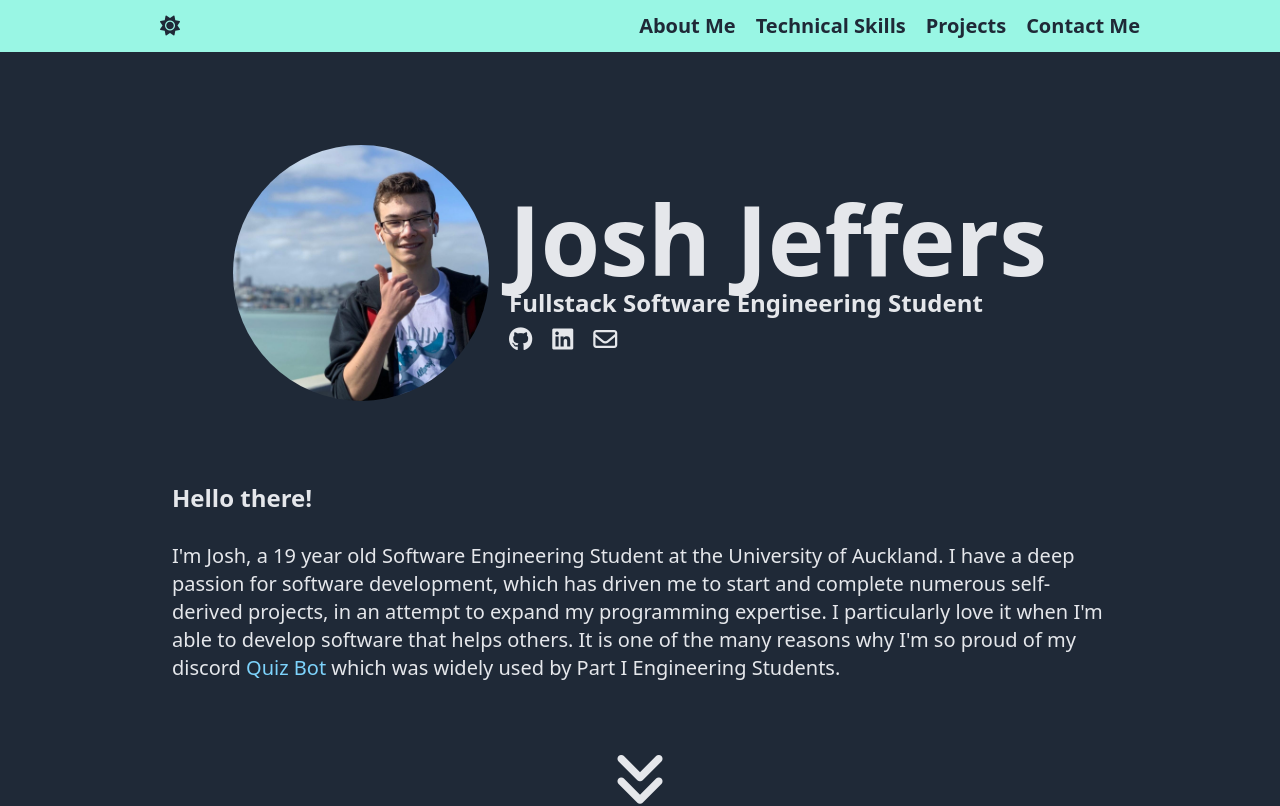
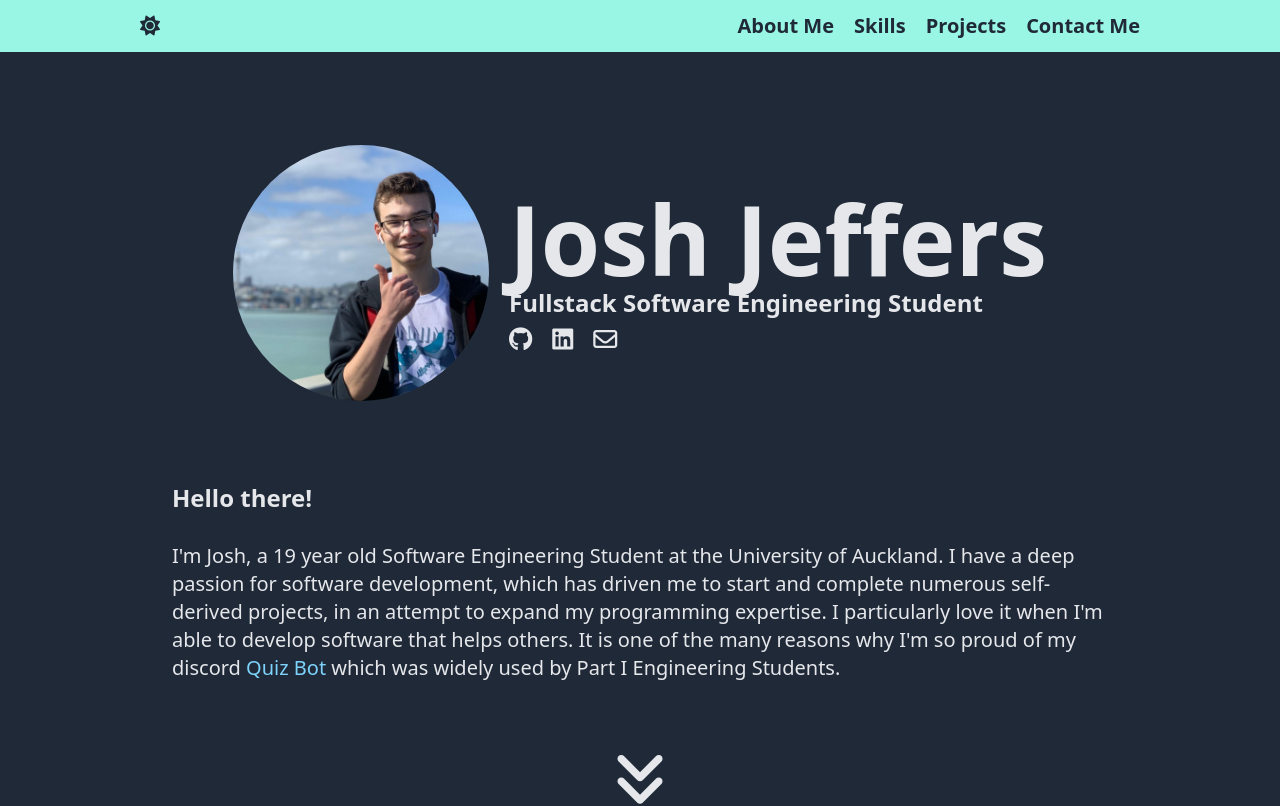
Before and after one commit to pumbas600/E-Portfolio, a React (Create React App) app: page / in a window 1280 px wide. Shown: the top 806 px of the page. Built offline with nearby package versions, Linux system fonts and the light colour scheme.

Commit message:
Changed sections to allow customisation of links

```diff
--- a/src/App.tsx
+++ b/src/App.tsx
@@ -58,7 +58,7 @@ function App() {
       <header className="app-header">
         <Header
             toggleTheme={toggleTheme}
-            sections={['About Me', 'Technical Skills', 'Projects', 'Contact Me']}
+            sections={[['About Me', ''], ['Skills', 'technical-skills'], ['Projects', 'projects'], ['Contact Me', 'contact-me']]}
             currentTheme={theme}
         />
       </header>
--- a/src/Components/HomePage/Header.tsx
+++ b/src/Components/HomePage/Header.tsx
@@ -5,26 +5,26 @@ import {generateId} from "../Utils/ProjectUtils";
 interface Props {
     toggleTheme: () => void;
     currentTheme: string;
-    sections: string[];
+    sections: [string, string][];
 }
 
 const Header:React.FC<Props> = (props) => {
 
     function renderLinks() {
-        return props.sections.map(link => {
-            const id = generateId(link);
+        return props.sections.map(section => {
+            const [name, link] = section;
             return (
                 <Link
-                    key={id}
+                    key={name}
                     animate
                     internal
                     textColour="text-gray-200 dark:text-gray-800"
                     bgColour="bg-gray-200 dark:bg-gray-800"
-                    href={`#${id}`}
+                    href={`#${link}`}
                     className="inline-block ml-5"
                     height="h-1"
                 >
-                    {link}
+                    {name}
                 </Link>
             );
         });
@@ -32,15 +32,17 @@ const Header:React.FC<Props> = (props) => {
 
     return (
         <nav className="w-full dark:bg-teal-200 bg-gray-800 md:py-3 py-2">
-            <div className="flex flex-row justify-between centred-body items-center text-xl font-bold">
-                <div onClick={() => props.toggleTheme()} className="ml-5 text-gray-200 dark:text-gray-800">
+            <div className="flex flex-row justify-between centred-body items-center text-xl font-bold text-gray-200 dark:text-gray-800">
+                <div onClick={() => props.toggleTheme()} className="md:ml-0 ml-3">
                     {props.currentTheme === 'dark' ? <i className="fas fa-sun"/> : <i className="fas fa-moon"/>}
                 </div>
                 <div className="md:flex hidden flex-row">
                     {renderLinks()}
                 </div>
-                <div className="md:hidden">
-
+                <div className="md:hidden mr-3">
+                    <svg xmlns="http://www.w3.org/2000/svg" className="h-6 w-6" fill="none" viewBox="0 0 24 24" stroke="currentColor" strokeWidth={2}>
+                        <path strokeLinecap="round" strokeLinejoin="round" d="M12 5v.01M12 12v.01M12 19v.01M12 6a1 1 0 110-2 1 1 0 010 2zm0 7a1 1 0 110-2 1 1 0 010 2zm0 7a1 1 0 110-2 1 1 0 010 2z" />
+                    </svg>
                 </div>
             </div>
         </nav>
```
